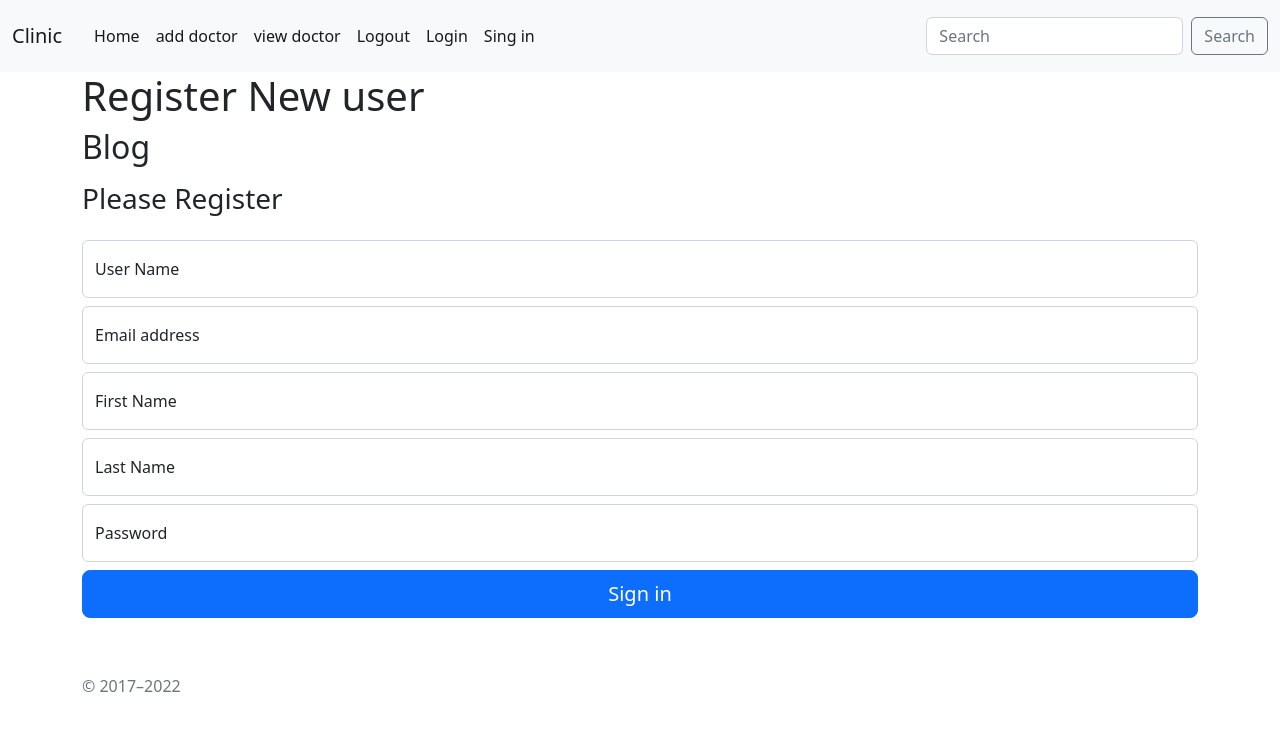
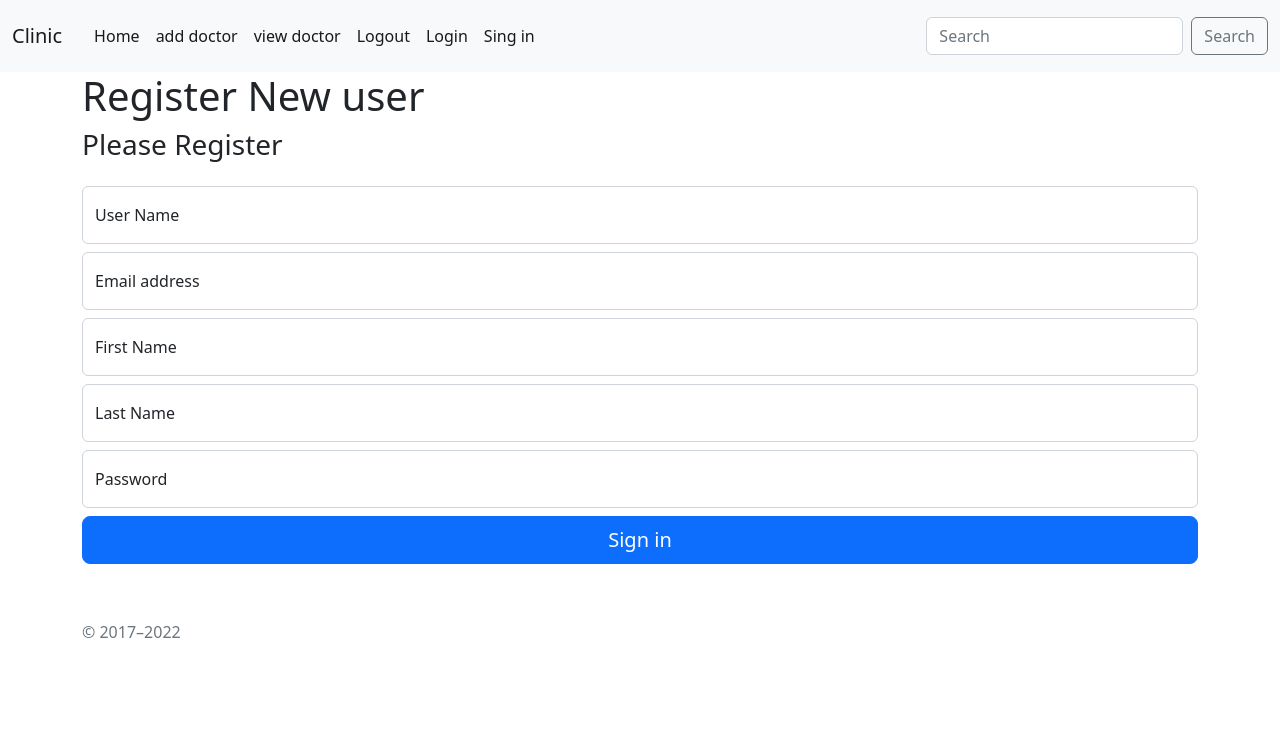
Before and after one commit to T-Python-OCT9/LAB_DJANGO_AUTH, a Django app: page /account/register/ in a window 1280 px wide. Shown: the top 731 px of the page. Run offline with Django 4.2, Linux system fonts and the light colour scheme.

Commit message:
do some updates

```diff
--- a/clinicproject/account/templates/account/login.html
+++ b/clinicproject/account/templates/account/login.html
@@ -10,7 +10,6 @@
        {% csrf_token %}
 
         <strong class="">{{ msg }}</strong>
-        <h2>Blog</h2>
         <h1 class="h3 mb-3 fw-normal">Please sign in</h1>
 
         <div class="form-floating">
--- a/clinicproject/account/templates/account/register.html
+++ b/clinicproject/account/templates/account/register.html
@@ -8,7 +8,7 @@
 
     <form action="{% url 'account:register_user' %}" method="POST" class="d-flex flex-column gap-2">
        {% csrf_token %}
-        <h2>Blog</h2>
+
         <h1 class="h3 mb-3 fw-normal">Please Register</h1>
 
         <div class="form-floating">
```
